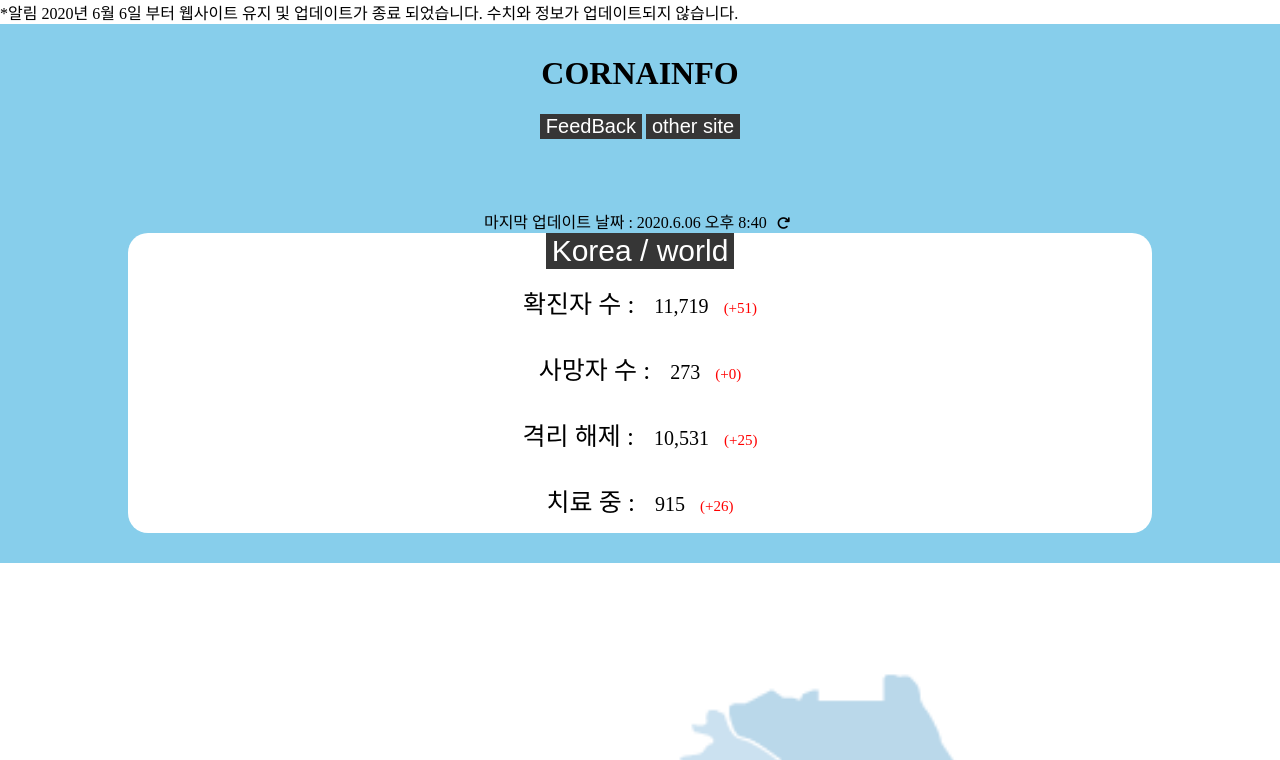
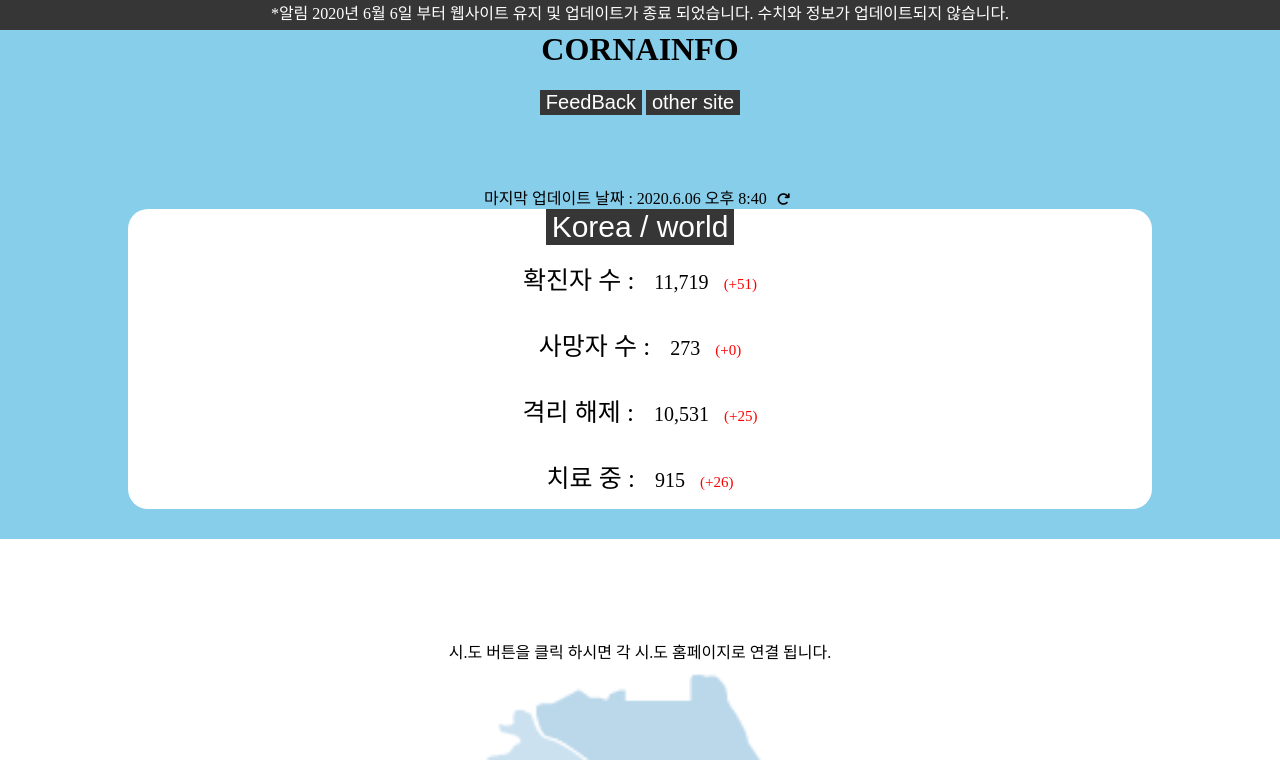
Before and after one commit to kimdongyeong0/corona19info-site, a plain HTML site: page covid19 website rast ver/index.html in a window 1280 px wide. Shown: the top 760 px of the page. Drawn offline with nearby package versions, Linux system fonts and the light colour scheme.

Commit message:
Update index.css

```diff
--- a/covid19 website rast ver/index.css
+++ b/covid19 website rast ver/index.css
@@ -3,10 +3,27 @@ body {
   margin: 0;
 }
 
+.alertDiv {
+  background-color: #363636;
+  position: fixed;
+  width: 100%;
+  height: 30px;
+  top: 0;
+  z-index: 2;
+}
+
+.alertDiv span {
+  display: block;
+  text-align: center;
+}
+
+.alertDiv span {
+  color: white;
+}
+
 header {
   padding-top: 10px;
   background-color: skyblue;
-  position: sticky;
 }
 
 #main_div {
@@ -105,10 +122,15 @@ button:active {
   color: red;
 }
 
+.span {
+  display: block;
+}
+
 .img {
   position: relative;
   margin-top: 100px;
   text-align: center;
+  z-index: 1;
 }
 
 .button_color_change {
```
